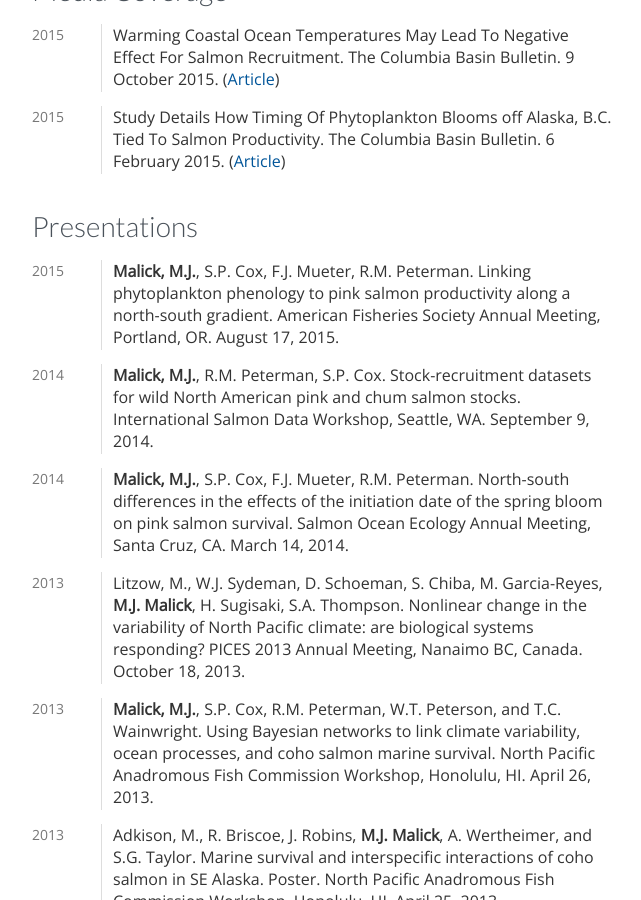
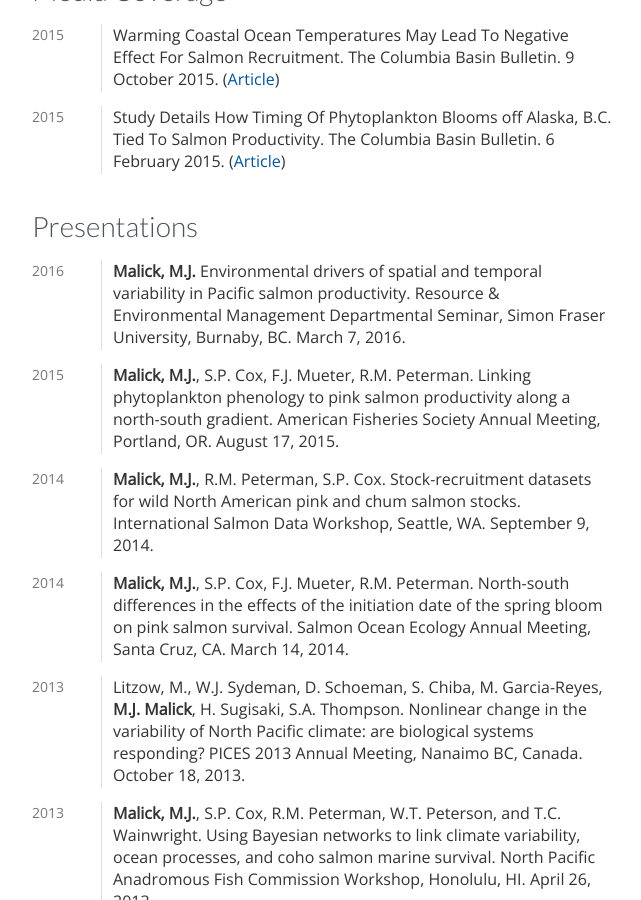
Before and after one commit to michaelmalick/michaelmalick.github.io, a Jekyll site: the page built from cv/index.md, in a window 1280 px wide and 900 px high, scrolled down 1831 px. Shown: the whole window, without its empty margins (438-1079 px from the left). Built offline with Jekyll 4.4.1, drawn with Linux system fonts in a browser that asks for light colours; Markdown is read by kramdown in place of the engine named in the settings.

Commit message:
Added SFU seminar to CV

```diff
--- a/cv/index.md
+++ b/cv/index.md
@@ -132,6 +132,12 @@ Media Coverage
 
 Presentations
 -------
+
+2016
+:   **Malick, M.J.** Environmental drivers of spatial and temporal variability
+    in Pacific salmon productivity. Resource & Environmental Management
+    Departmental Seminar, Simon Fraser University, Burnaby, BC. March 7, 2016.
+
 
 2015
 :   **Malick, M.J.**, S.P. Cox, F.J. Mueter, R.M. Peterman. Linking
```
Also changed, not shown: cv/malick-cv.md (+6 -0 lines), 1 other file.
